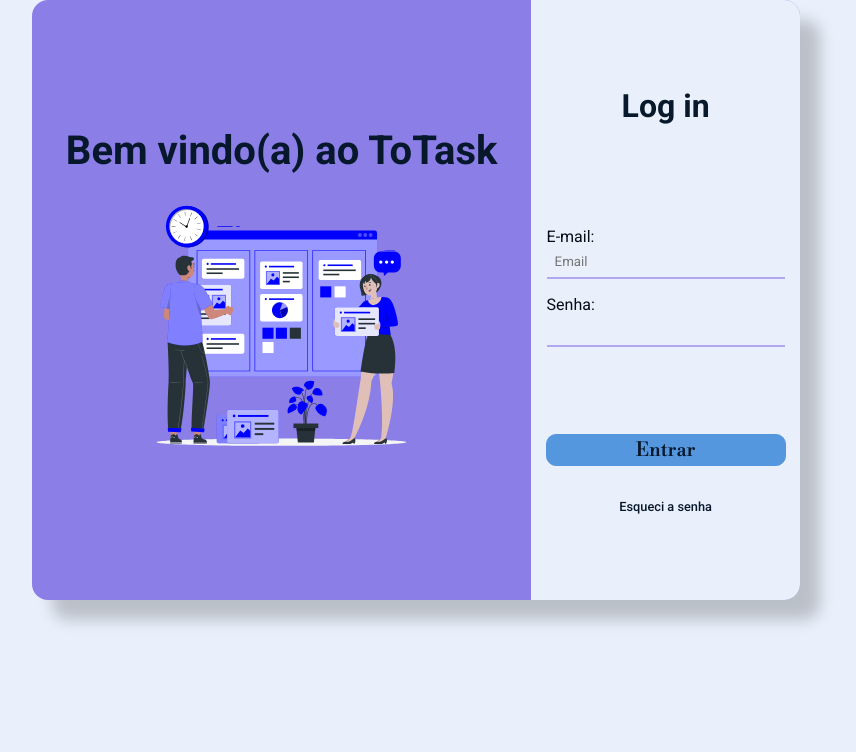
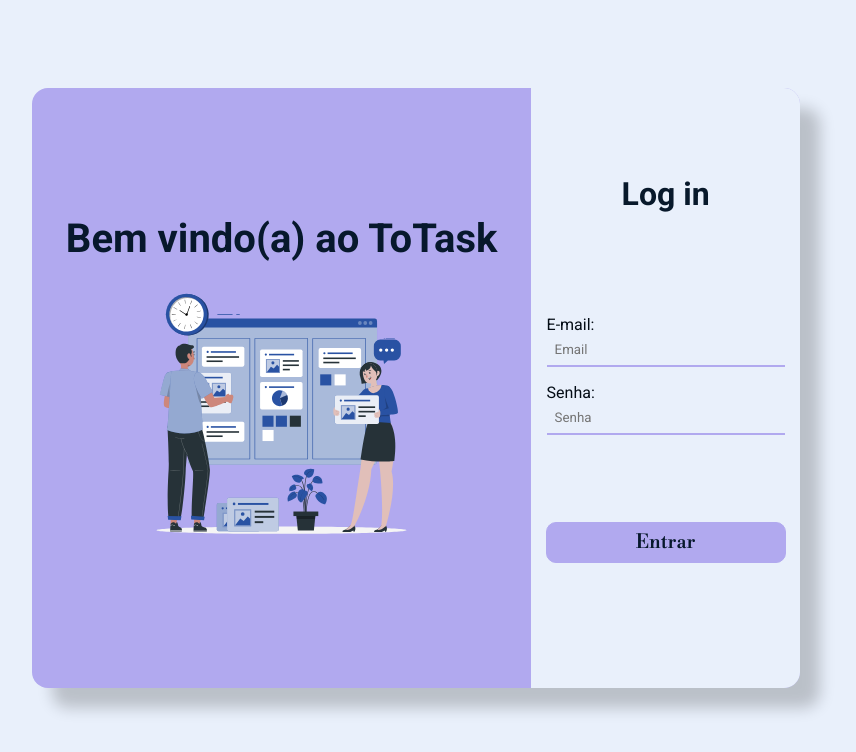
Before and after one commit to S6-2025/to-do-list, a React (Vite) app in the folder front-end/: page /login in a window 1280 px wide. Shown: the top 752 px of the page, without its empty margins (224-1080 px from the left). Built offline with nearby package versions, Linux system fonts and the light colour scheme.

Commit message:
consertando estilos

```diff
--- a/front-end/src/App.tsx
+++ b/front-end/src/App.tsx
@@ -73,12 +73,13 @@
     );
   };
 
-  const shouldShowHeader = location.pathname !== "/login";
   const shouldShowFooter = location.pathname !== "/login";
 
   return (
     <div className="app-container">
-      {shouldShowHeader && <Header />}
+      {/* Header sempre montado, apenas escondido visualmente no /login */}
+      <Header isHidden={location.pathname === "/login"} />
+
       <div className="main-content">
         {tasks !== null && (
           <Routes location={state?.backgroundLocation || location}>
@@ -108,6 +109,7 @@
           </Routes>
         )}
       </div>
+
       {shouldShowFooter && <Footer />}
     </div>
   );
--- a/front-end/src/components/Header.tsx
+++ b/front-end/src/components/Header.tsx
@@ -1,13 +1,16 @@
 import { useState } from "react";
 import { Link, useNavigate, useLocation } from "react-router-dom";
+import { useAuth } from "../context/AuthContext";
 
 type HeaderProps = {
   isHidden?: boolean;
 };
+
 const Header: React.FC<HeaderProps> = ({ isHidden = false }) => {
   const [menuOpen, setMenuOpen] = useState(false);
   const navigate = useNavigate();
   const location = useLocation();
+  const { token } = useAuth(); // 👈 pega o token do contexto
 
   const toggleTheme = () => {
     const html = document.documentElement;
@@ -31,7 +34,7 @@
   return (
     <header className={`header__container ${isHidden ? "header--hidden" : ""}`}>
       <div className="logo-container-header">
-        <Link to="/todo" className="logo-header">
+        <Link to={token ? "/todo" : "/landing"} className="logo-header">
           <svg className="header__SVG">
             <use xlinkHref="/icons.svg#plus" />
           </svg>
@@ -41,23 +44,42 @@
 
       <div className="links-container-header">
         <ul>
+          {!token ? (
+            // 🔓 NÃO logado → só mostra Login
             <li>
-            <Link to="/" className="links-header"></Link>
+              <Link to="/login" className="links-header">
+                Login
+              </Link>
             </li>
 
+
+          ) : (
+            // 🔐 Logado → mostra Perfil, Cadastrar e Tema
+            <>
+            <li>
+                <Link to="/todo" className="links-header">
+                  Tasks
+                </Link>
+              </li>
               <li>
                 <Link to="/profile" className="links-header">
                   Perfil
                 </Link>
               </li>
+
               <li>
                 <button className="links-header theme" onClick={handleCadastro}>
                   Cadastrar
                 </button>
               </li>
+
+
+            </>
+          )}
+
+
               <li>
                 <button onClick={toggleTheme} className="links-header theme">
-              {" "}
                   <svg className="header__SVG">
                     <use xlinkHref="/icons.svg#sun-moon" />
                   </svg>
--- a/front-end/src/css/AddTask.css
+++ b/front-end/src/css/AddTask.css
@@ -10,15 +10,15 @@
   border-radius: 50%;
   border: none;
   cursor: pointer;
- background-color:var(--primary-400);
-  color: white;
+ background-color:var(--background-800);
+ color: var(--accent-50);
   transition: background-color 0.3s ease;
 
 
 }
 
 .button-open-addtask:hover {
- background-color:var(--primary-500);
+ background-color:var(--background-900);
 }
 
 .modal-overlay-addtask {
--- a/front-end/src/css/Landing.css
+++ b/front-end/src/css/Landing.css
@@ -55,7 +55,7 @@
   font-size: 1.2rem;
 }
 
-.text-landing-container>button {
+.button-landing {
   padding: .2rem;
   text-align: center;
   width: 35%;
@@ -70,7 +70,10 @@
   color: var(--text-100);
   background-color: var(--primary-800);
 }
+.button-landing> .link-landing{
 
+  color: var(--text-100);
+}
 .text-landing-container>button:hover {
  background-color: var(--primary-700);
 }
--- a/front-end/src/css/Login.css
+++ b/front-end/src/css/Login.css
@@ -15,7 +15,7 @@
     height: 75vh;
     width: 60vw;
     border-radius: 1rem;
-    background-color: var(--secondary-300);
+    background-color: var(--secondary-200);
     box-shadow: 20px 20px 15px rgba(0, 0, 0, 0.2);
 }
 
@@ -105,10 +105,10 @@
 
 .login-button {
     width: 100%;
-    height: 2rem;
-    background: var(--primary-400);
+    height: 2.6rem;
+   background-color: var(--secondary-200);
     border-radius: 10px;
-    border: 1px solid var(--primary-400);
+    border: 1px solid var(--secondary-200);
     cursor: pointer;
 
     color: var(--text-900);
--- a/front-end/src/pages/Landing.tsx
+++ b/front-end/src/pages/Landing.tsx
@@ -1,4 +1,5 @@
 import React from "react";
+import { Link } from "react-router-dom";
 
 const Landing: React.FC = () => {
   return (
@@ -26,7 +27,9 @@
           negócio merece.
         </p>
 
-        <button>Start Now</button>
+        <button className="button-landing"><Link to="/login" className="link-landing">
+                Comece agora!
+              </Link></button>
       </div>
 
     </main>
--- a/front-end/src/pages/Login.tsx
+++ b/front-end/src/pages/Login.tsx
@@ -59,6 +59,7 @@
                 type="password"
                 id="password"
                 name="password"
+                placeholder="Senha"
                 onChange={(e) => setPassword(e.target.value)}
                 required
               />
@@ -68,7 +69,7 @@
             <button className="login-button" onClick={handleLogin}>
               Entrar
             </button>
-            <a className="forgot-password">Esqueci a senha</a>
+            {/* <a className="forgot-password">Esqueci a senha</a> */}
           </div>
         </div>
       </div>
--- a/front-end/src/routes/PrivateRoute.tsx
+++ b/front-end/src/routes/PrivateRoute.tsx
@@ -13,8 +13,8 @@
 
   // Enquanto carrega estado auth (se quiser implementar async), pode retornar null ou spinner
   if (token === null) {
-    // Aqui pode ter um estado de carregamento se desejar
-    return null;
+
+    return <Navigate to="/landing" replace />;
   }
 
   if (!token) {
```
Also changed, not shown: front-end/public/kanban.svg. Lines whose indentation alone changed are shown as unchanged.
